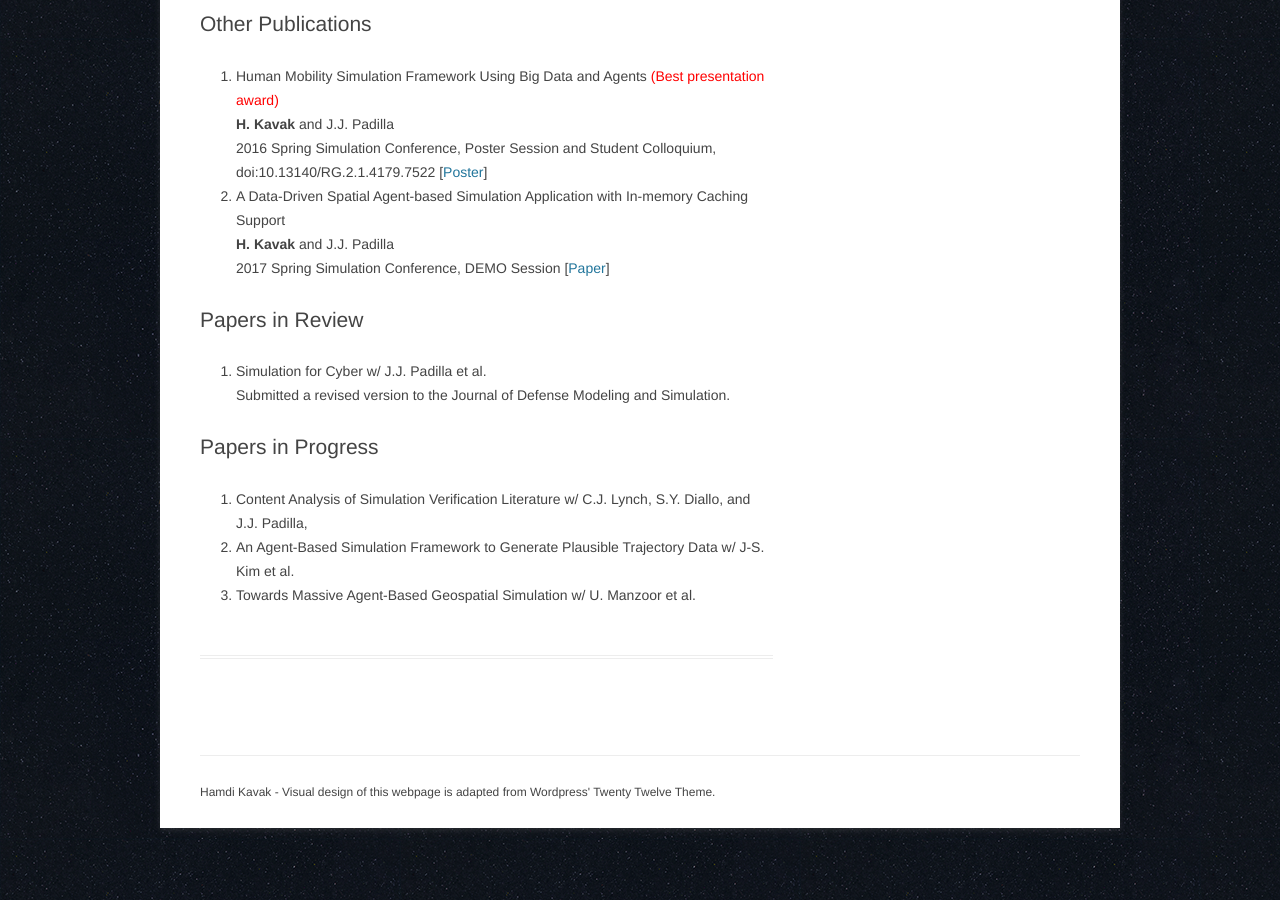
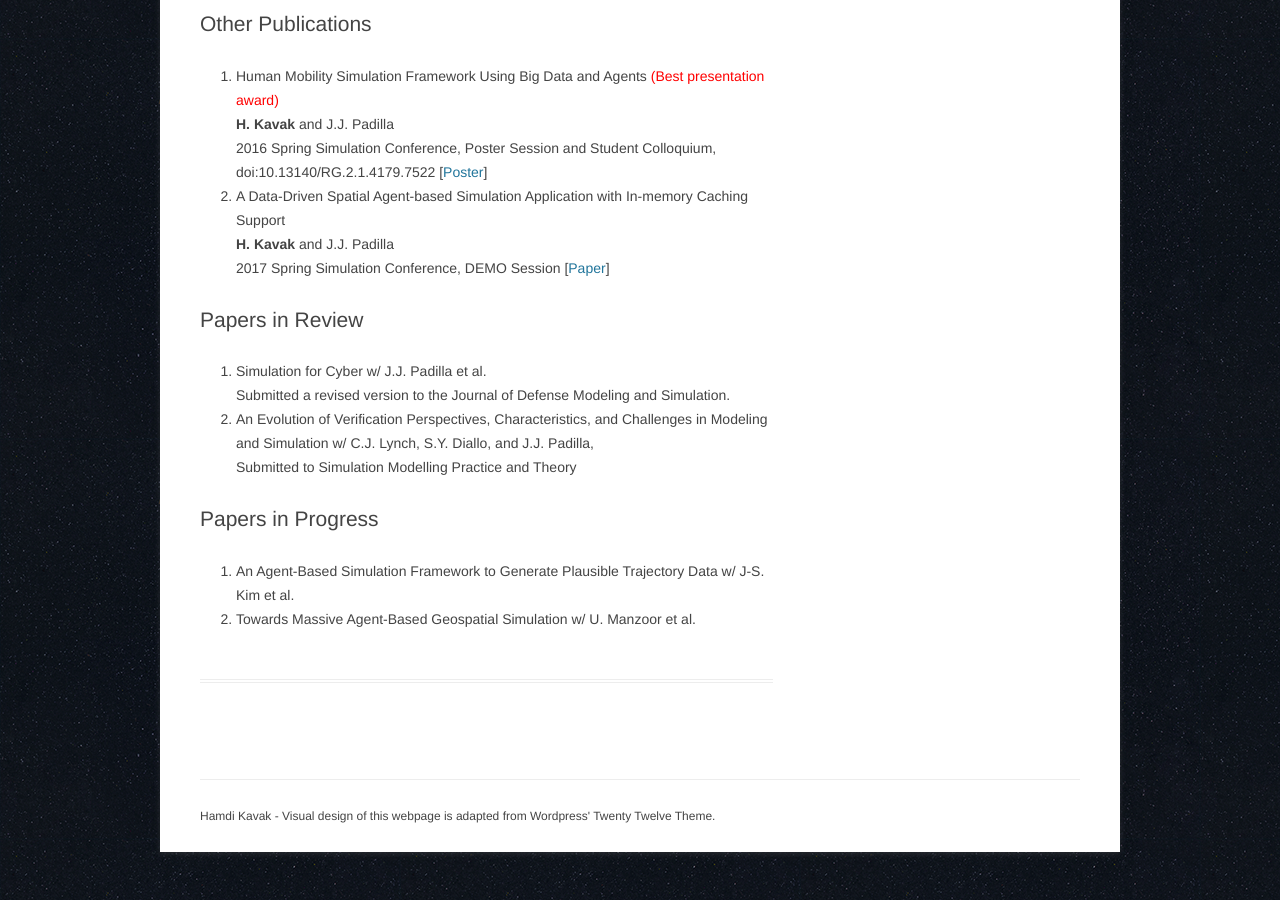
Before and after one commit to hamdikavak/hamdikavak.github.io, a Jekyll site: the page built from publications/index.html, in a window 1280 px wide and 900 px high, scrolled down 2361 px. Built offline with Jekyll 4.4.1, drawn with Linux system fonts in a browser that asks for light colours; nearby versions of some CDN libraries.

Commit message:
SIMPAT submission is added

```diff
--- a/publications/index.html
+++ b/publications/index.html
@@ -157,13 +157,15 @@ current_page_publications: active
     Simulation for Cyber w/ J.J. Padilla et al.<br/>
 	   Submitted a revised version to the Journal of Defense Modeling and Simulation.
   </li>
+  <li>
+     An Evolution of Verification Perspectives, Characteristics, and Challenges in Modeling and Simulation w/ C.J. Lynch, S.Y. Diallo, and J.J. Padilla, </br>
+     Submitted to Simulation Modelling Practice and Theory
+  </li>
+
 </ol>
 <a name="inprog"></a>
 <h1>Papers in Progress</h1>
 <ol>
-  <li>
-     Content Analysis of Simulation Verification Literature w/ C.J. Lynch, S.Y. Diallo, and J.J. Padilla,
-  </li>
   <li>
 	   An Agent-Based Simulation Framework to Generate Plausible Trajectory Data w/ J-S. Kim et al.
   </li>
```
